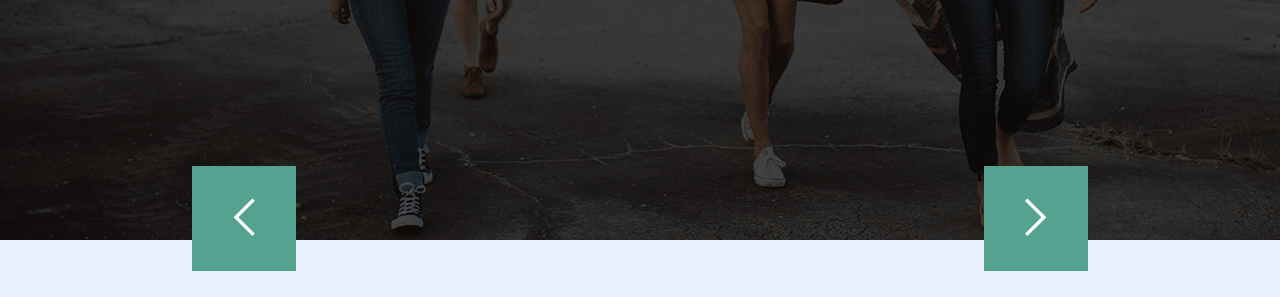
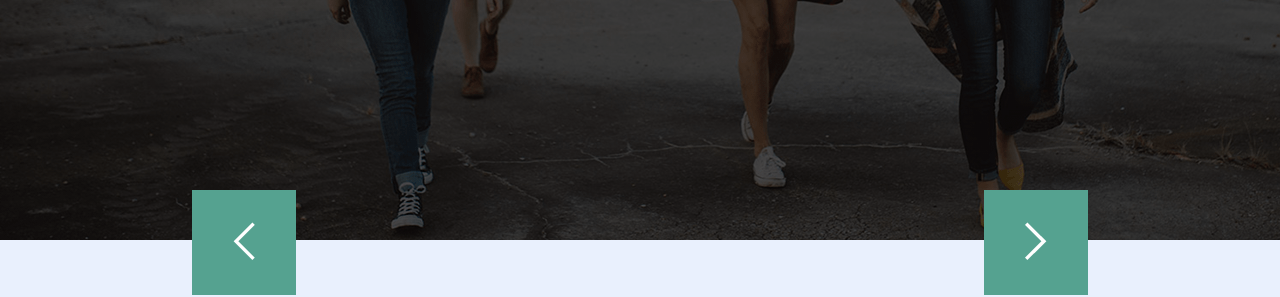
Before and after one commit to yuliame/goit-fe-course, a plain HTML site: page html-css/module-05/index.html in a window 1280 px wide. Shown: the part 465-762 px from the top of the page. Drawn offline with nearby package versions, Linux system fonts and the light colour scheme.

Commit message:
fix position of slider buttons

```diff
--- a/html-css/module-05/css/styles.css
+++ b/html-css/module-05/css/styles.css
@@ -105,13 +105,13 @@ h2 {
 .previous {
     position: absolute;
     left: 15%;
-    bottom: 8%;
+    bottom: 5%;
 }
 
 .next {
     position: absolute;
     right: 15%;
-    bottom: 8%;
+    bottom: 5%;
 }
 
 button {
```
